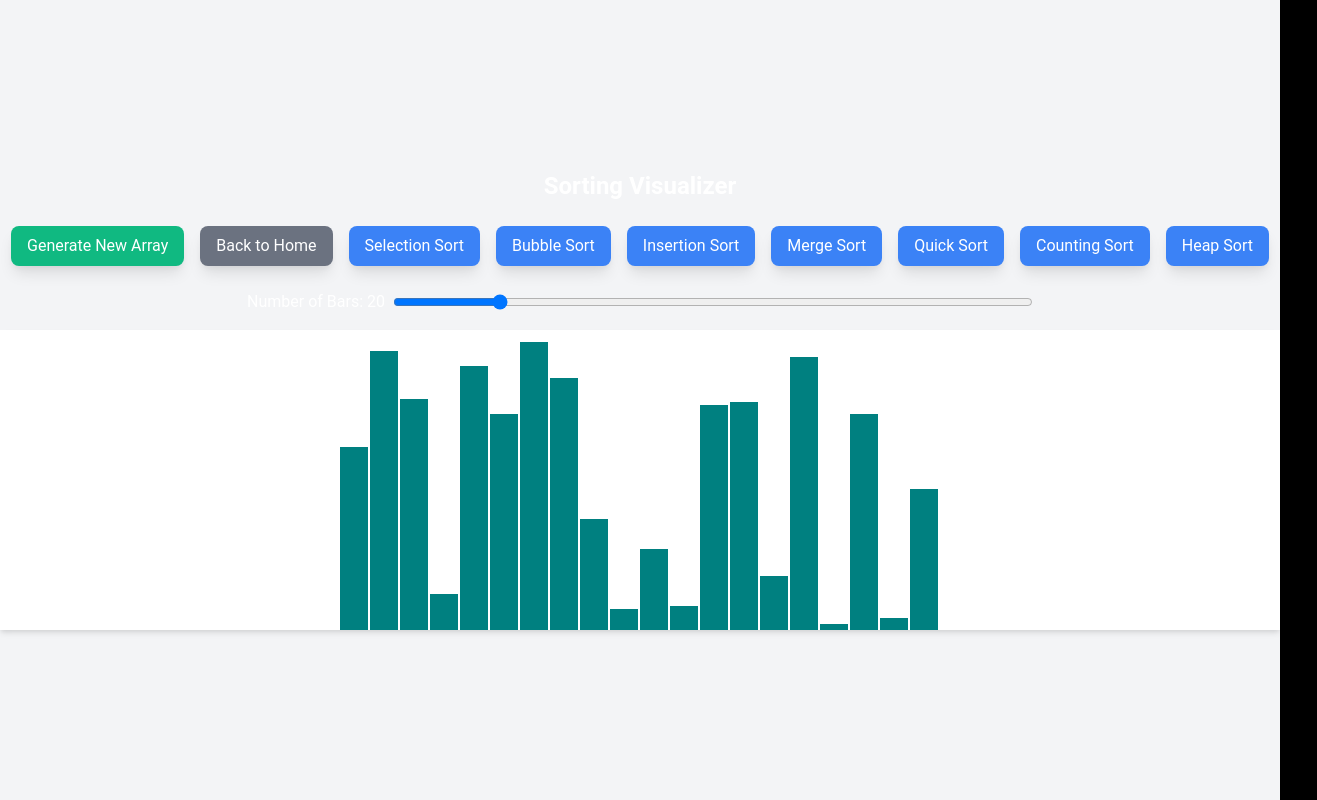
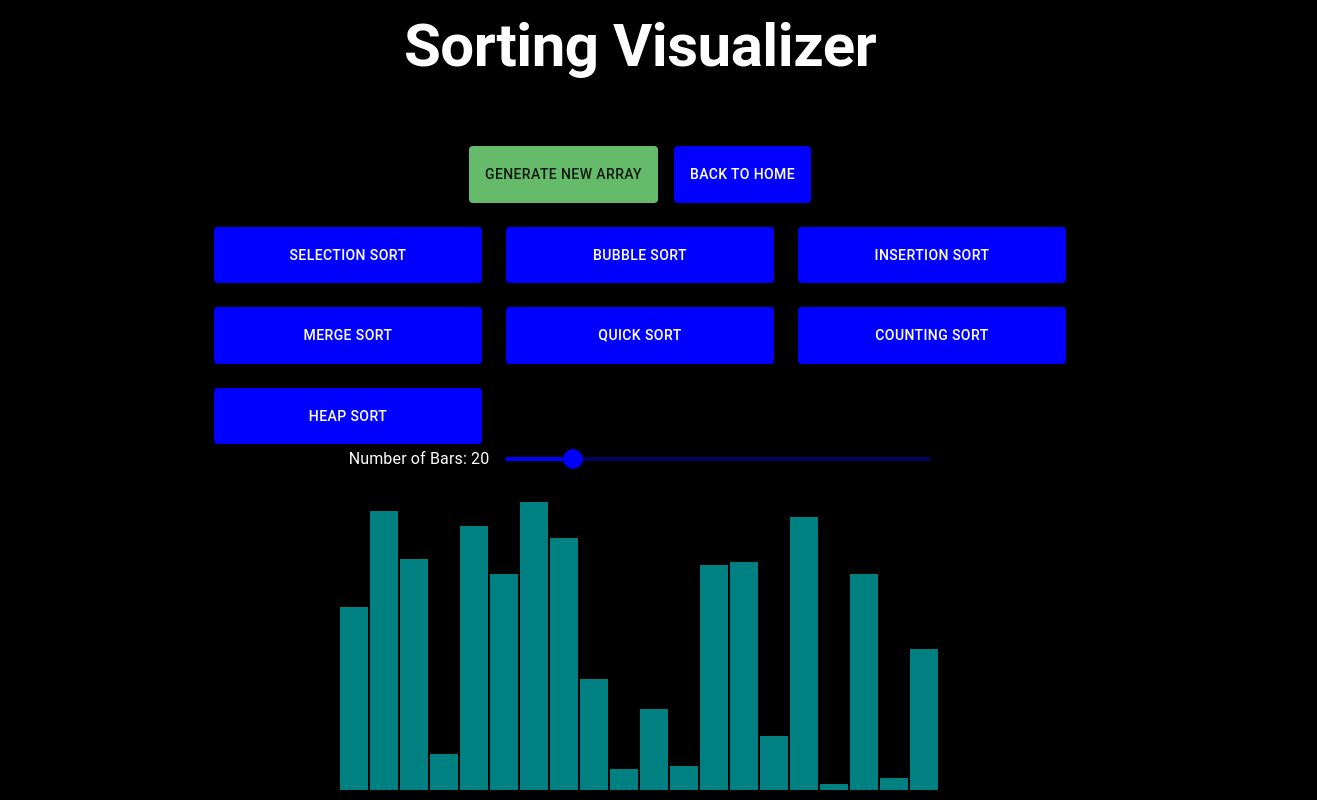
Before and after one commit to dexon888/Algo-Visualizer, a React (Create React App) app in the folder frontend/: page /sorting-visualizer in a window 1280 px wide. Shown: the whole page, 1317 px wide, since content can reach past the window. Built offline with nearby package versions, Linux system fonts and the light colour scheme.

Commit message:
Updated the UI for the Sotring Visualizer page

```diff
--- a/frontend/src/pages/SortingVisualizer.jsx
+++ b/frontend/src/pages/SortingVisualizer.jsx
@@ -1,15 +1,35 @@
 // src/pages/SortingVisualizer.js
 import React, { useEffect, useState } from 'react';
 import * as d3 from 'd3';
-import { useNavigate } from 'react-router-dom'; // Import useNavigate for navigation
-import '../App.css'; // Make sure to import your CSS file
+import { useNavigate } from 'react-router-dom';
+import { Container, Typography, Grid, Button, Slider, ThemeProvider, createTheme } from '@mui/material';
+import '../App.css';
+
+const theme = createTheme({
+  palette: {
+    mode: 'dark',
+    background: {
+      default: '#000000',
+      paper: '#000000',
+    },
+    text: {
+      primary: '#ffffff',
+    },
+    primary: {
+      main: '#0000ff',
+    },
+    secondary: {
+      main: '#ff0000',
+    },
+  },
+});
 
 function SortingVisualizer() {
   const [data, setData] = useState([]);
   const [numBars, setNumBars] = useState(20);
   const [isSorting, setIsSorting] = useState(false);
   const [delay, setDelay] = useState(100);
-  const navigate = useNavigate(); // Use useNavigate for navigation
+  const navigate = useNavigate();
 
   useEffect(() => {
     generateNewArray();
@@ -24,8 +44,8 @@ function SortingVisualizer() {
     setData(newData);
   };
 
-  const handleNumBarsChange = (event) => {
-    setNumBars(event.target.value);
+  const handleNumBarsChange = (event, newValue) => {
+    setNumBars(newValue);
   };
 
   const renderBars = () => {
@@ -40,7 +60,7 @@ function SortingVisualizer() {
         enter => enter.append('svg')
           .attr('width', svgWidth)
           .attr('height', svgHeight)
-          .attr('style', 'display: block; margin: 0 auto;')
+          .attr('style', 'display: block; margin: 0 auto; background-color: black;')
       );
 
     svg.selectAll('rect')
@@ -393,34 +413,95 @@ function SortingVisualizer() {
   ];
 
   return (
-    <div className="min-h-screen flex flex-col items-center justify-center bg-gray-100">
-      <h2 className="text-2xl font-bold mb-4">Sorting Visualizer</h2>
-      <div className="mb-4">
-        <button onClick={generateNewArray} className="px-4 py-2 bg-green-500 text-white rounded-lg shadow-lg m-2">
+    <ThemeProvider theme={theme}>
+      <Container
+        maxWidth="md"
+        sx={{
+          minHeight: '100vh',
+          display: 'flex',
+          flexDirection: 'column',
+          justifyContent: 'center',
+          alignItems: 'center',
+          textAlign: 'center',
+          backgroundColor: 'black',
+        }}
+      >
+        <Typography
+          variant="h2"
+          component="h1"
+          sx={{
+            mb: 8,
+            fontWeight: 'bold',
+            color: 'white',
+          }}
+        >
+          Sorting Visualizer
+        </Typography>
+        <Grid container spacing={3}>
+          <Grid item xs={12}>
+            <Button
+              variant="contained"
+              color="success"
+              onClick={generateNewArray}
+              sx={{ py: 2, mx: 1 }}
+            >
               Generate New Array
-        </button>
-        <button onClick={() => navigate('/')} className="px-4 py-2 bg-gray-500 text-white rounded-lg shadow-lg m-2">
+            </Button>
+            <Button
+              variant="contained"
+              color="primary"
+              onClick={() => navigate('/')}
+              sx={{ py: 2, mx: 1 }}
+            >
               Back to Home
-        </button>
+            </Button>
+          </Grid>
           {algorithms.map((algo) => (
-          <div className="tooltip" key={algo.name}>
-            <button
+            <Grid item xs={12} sm={6} md={4} key={algo.name}>
+              <Button
+                variant="contained"
+                color="primary"
+                fullWidth
                 onClick={() => handleSort(algo.name.replace(' ', '').toLowerCase())}
-              className="px-4 py-2 bg-blue-500 text-white rounded-lg shadow-lg m-2"
                 disabled={isSorting}
+                sx={{
+                  py: 2,
+                  transition: 'transform 0.3s',
+                  '&:hover': {
+                    transform: 'scale(1.05)',
+                  },
+                }}
               >
                 {algo.name}
-            </button>
-            <span className="tooltiptext">{algo.description}</span>
+              </Button>
+            </Grid>
+          ))}
+        </Grid>
+        <div className="w-full mb-4 flex items-center justify-center">
+          <Typography
+            variant="body1"
+            sx={{ color: 'white', mr: 2 }}
+          >
+            Number of Bars: {numBars}
+          </Typography>
+          <Slider
+            min={5}
+            max={100}
+            value={numBars}
+            onChange={handleNumBarsChange}
+            sx={{
+              width: '50%',
+              color: 'blue',
+            }}
+          />
         </div>
-        ))}
-      </div>
-      <div className="w-full mb-4 flex items-center justify-center">
-        <label className="mr-2">Number of Bars: {numBars}</label>
-        <input type="range" min="5" max="100" value={numBars} onChange={handleNumBarsChange} className="w-1/2" />
-      </div>
-      <div id="d3-container" className="w-full h-full bg-white shadow-md"></div>
-    </div>
+        <div
+          id="d3-container"
+          className="w-full h-full bg-black shadow-md"
+          style={{ backgroundColor: 'black' }}
+        ></div>
+      </Container>
+    </ThemeProvider>
   );
 }
 
```
Lines whose indentation alone changed are shown as unchanged.
